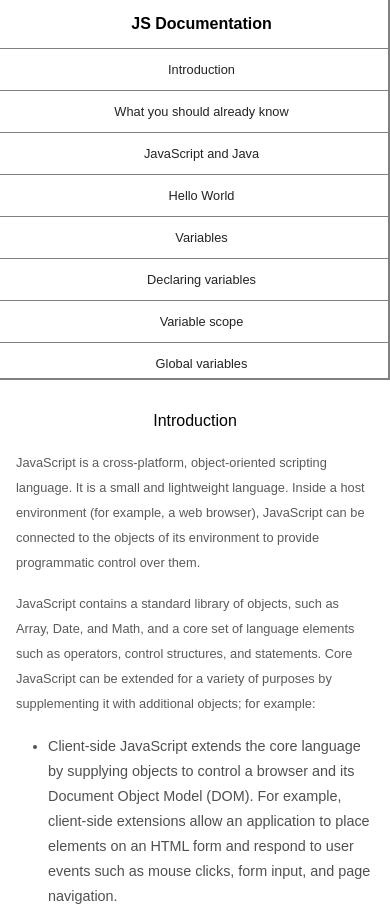
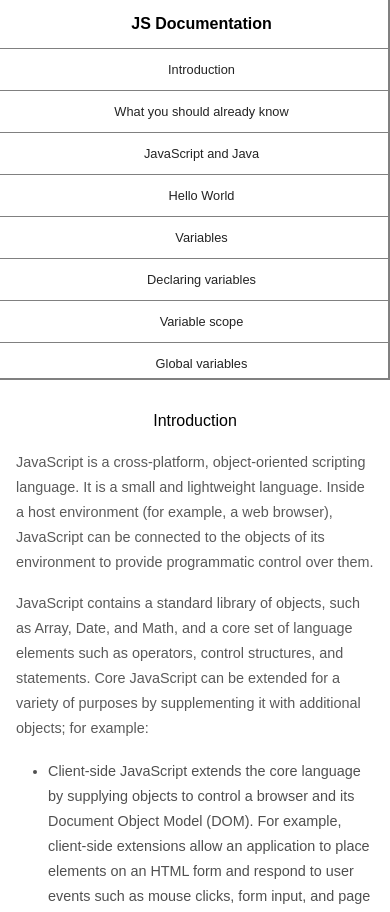
Before and after one commit to Sunil-Bohara/Documentation-page-freeCodeCamp-certification, a plain HTML site: page index.html in a window 390 px wide. Shown: the top 912 px of the page. Drawn offline with Linux system fonts and the light colour scheme.

Commit message:
Improved responsiveness in smaller devices

```diff
--- a/style.css
+++ b/style.css
@@ -85,7 +85,6 @@ code {
     display: block;
     margin: 20px 0px;
     background-color: #73737316;
-    background-color: red;
     border-radius: 4px;
     margin-inline-start: 1.5rem;
     font-size: 0.9rem;
@@ -209,6 +208,6 @@ code {
     }
 
     .main-section p,li,code {
-        font-size: 0.8rem;
+        font-size: 0.9rem;
     }
 }
```
